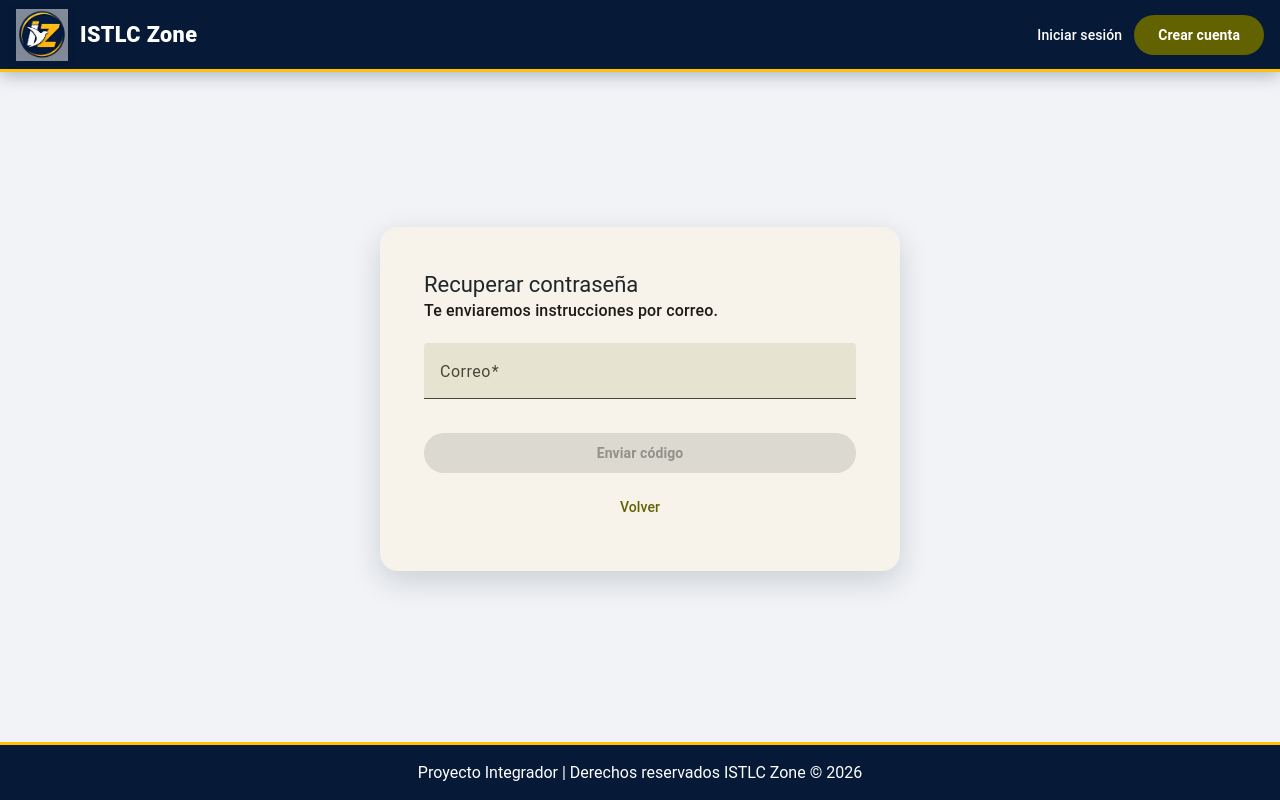
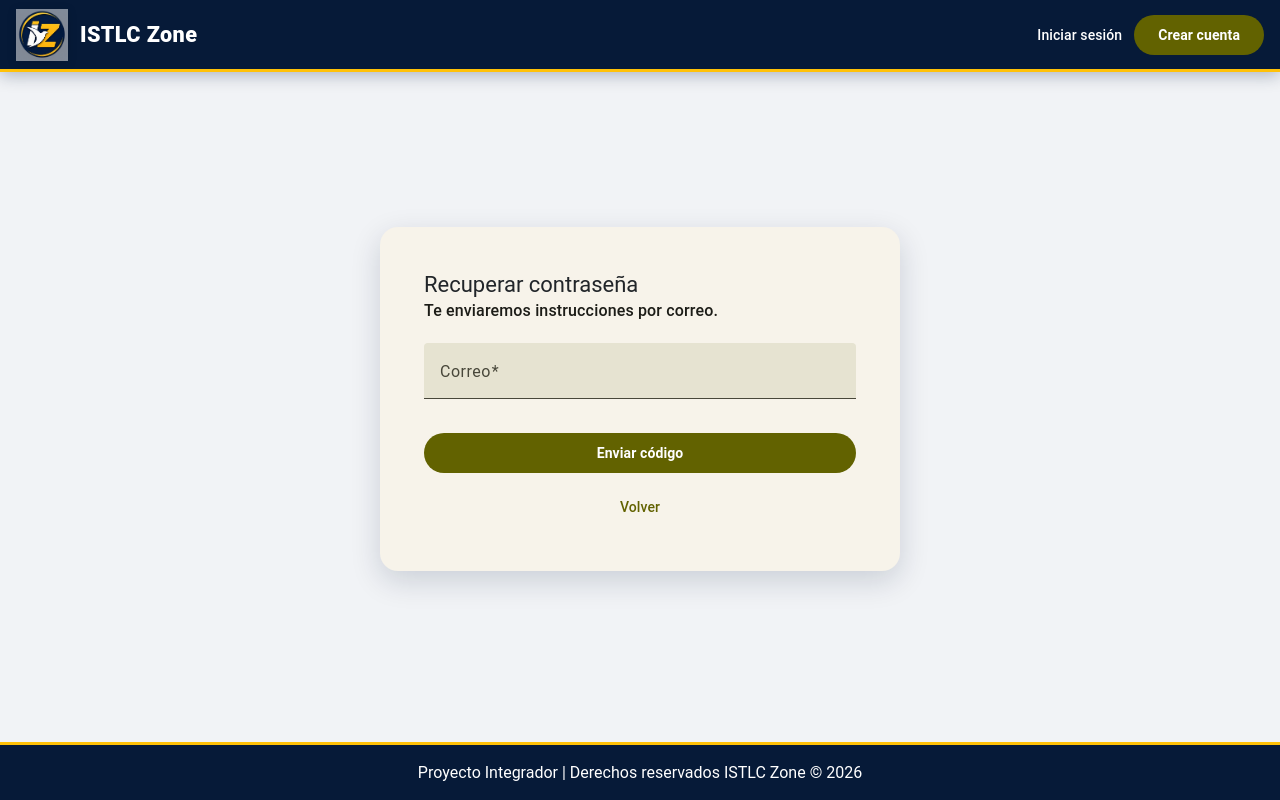
Before and after one commit to Carmen-Quijije/Proyecto_ISTLC_Zone, an Angular app in the folder frontend-angular/: page /recuperarClave in a window 1280 px wide. Built offline with nearby package versions, Linux system fonts and the light colour scheme.

Commit message:
Completar recuperación de contraseña

```diff
--- a/frontend-angular/src/app/autenticacion/autenticacion-service.ts
+++ b/frontend-angular/src/app/autenticacion/autenticacion-service.ts
@@ -49,6 +49,11 @@ export class AutenticacionService {
     return this.http.post(`${this.apiUrl}/forgot-password`, { email });
   }
 
+  /** Valida el código recibido y guarda la nueva contraseña. */
+  restablecerClave(datos: { email: string; codigo: string; password: string }) {
+    return this.http.post(`${this.apiUrl}/reset-password`, datos);
+  }
+
   /** Elimina la sesión local y devuelve al usuario a la pantalla de acceso. */
   cerrarSesion(): void {
     localStorage.removeItem('usuario');
--- a/frontend-angular/src/app/autenticacion/recuperar-clave/recuperar-clave.html
+++ b/frontend-angular/src/app/autenticacion/recuperar-clave/recuperar-clave.html
@@ -8,12 +8,16 @@
       ></mat-card-header
     ><mat-card-content
       ><!-- El formulario valida el correo antes de ejecutar enviar(). -->
-      <form class="formulario" [formGroup]="formulario" (ngSubmit)="enviar()">
+      <form class="formulario" [formGroup]="formulario" (ngSubmit)="codigoEnviado ? restablecer() : enviar()">
         <mat-form-field
-          ><mat-label>Correo</mat-label
-          ><input matInput type="email" formControlName="email" /></mat-form-field
-        ><button mat-flat-button type="submit" [disabled]="formulario.invalid">Enviar código</button
-        ><a mat-button routerLink="/iniciarSesion">Volver</a>
+          ><mat-label>Correo</mat-label><input matInput type="email" formControlName="email" [readonly]="codigoEnviado" /></mat-form-field
+        >@if (codigoEnviado) {
+        <mat-form-field><mat-label>Código de verificación</mat-label><input matInput inputmode="numeric" maxlength="6" formControlName="codigo" /></mat-form-field>
+        <mat-form-field><mat-label>Nueva contraseña</mat-label><input matInput type="password" formControlName="password" /></mat-form-field>
+        <mat-form-field><mat-label>Confirmar contraseña</mat-label><input matInput type="password" formControlName="confirmarPassword" /></mat-form-field>
+        }
+        <button mat-flat-button type="submit" [disabled]="claveActualizada">{{ codigoEnviado ? 'Cambiar contraseña' : 'Enviar código' }}</button>
+        <a mat-button routerLink="/iniciarSesion">Volver</a>
         <!-- Confirmación que aparece después de procesar la solicitud. -->
         @if (mensaje) {
         <p class="mensaje-exito">{{ mensaje }}</p>
--- a/frontend-angular/src/app/autenticacion/recuperar-clave/recuperar-clave.ts
+++ b/frontend-angular/src/app/autenticacion/recuperar-clave/recuperar-clave.ts
@@ -22,8 +22,9 @@ import { AutenticacionService } from '../autenticacion-service';
   styleUrl: './recuperar-clave.css',
 })
 export class RecuperarClave {
-  // Mensaje mostrado después de procesar la solicitud.
   mensaje = '';
+  codigoEnviado = false;
+  claveActualizada = false;
 
   // Formulario reactivo que exige un correo válido.
   formulario;
@@ -34,14 +35,39 @@ export class RecuperarClave {
   ) {
     this.formulario = this.fb.nonNullable.group({
       email: ['', [Validators.required, Validators.email]],
+      codigo: ['', [Validators.required, Validators.pattern(/^\d{6}$/)]],
+      password: ['', [Validators.required, Validators.minLength(6)]],
+      confirmarPassword: ['', Validators.required],
     });
   }
   /** Solicita la recuperación si el formulario contiene un correo válido. */
   enviar(): void {
-    if (this.formulario.invalid) return;
-    this.autenticacionService.solicitarRecuperacion(this.formulario.getRawValue().email).subscribe({
-      next: () => (this.mensaje = 'Solicitud enviada. Revisa tu correo.'),
-      error: () => (this.mensaje = 'Si el correo está registrado, recibirás instrucciones.'),
+    const email = this.formulario.controls.email;
+    if (email.invalid) return;
+
+    this.autenticacionService.solicitarRecuperacion(email.value).subscribe({
+      next: () => {
+        this.codigoEnviado = true;
+        this.mensaje = 'Revisa tu correo e ingresa el código de 6 dígitos.';
+      },
+      error: (error) => (this.mensaje = error.error?.message ?? 'No se pudo enviar el código.'),
+    });
+  }
+
+  /** Verifica el código enviado y actualiza la contraseña. */
+  restablecer(): void {
+    const { email, codigo, password, confirmarPassword } = this.formulario.getRawValue();
+    if (!codigo || !password || password !== confirmarPassword || this.formulario.controls.codigo.invalid || this.formulario.controls.password.invalid) {
+      this.mensaje = 'Revisa el código y confirma una contraseña de al menos 6 caracteres.';
+      return;
+    }
+
+    this.autenticacionService.restablecerClave({ email, codigo, password }).subscribe({
+      next: () => {
+        this.claveActualizada = true;
+        this.mensaje = 'Contraseña actualizada. Ya puedes iniciar sesión.';
+      },
+      error: (error) => (this.mensaje = error.error?.message ?? 'El código no es válido o ya expiró.'),
     });
   }
 }
```
